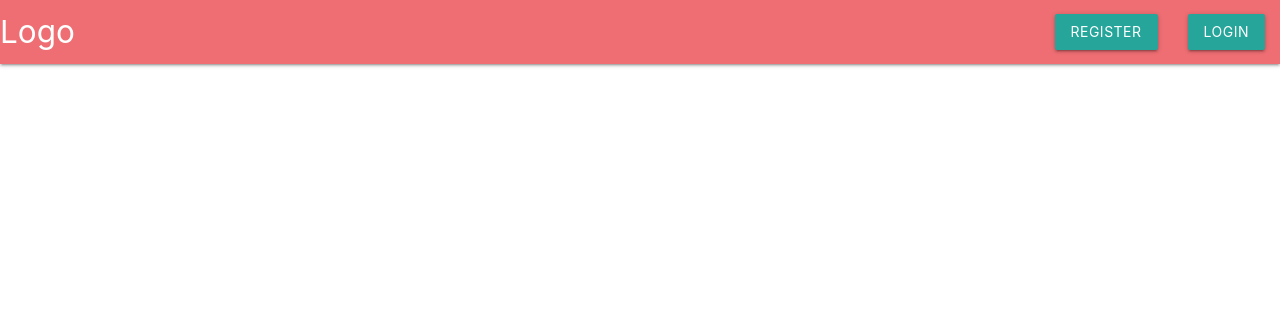
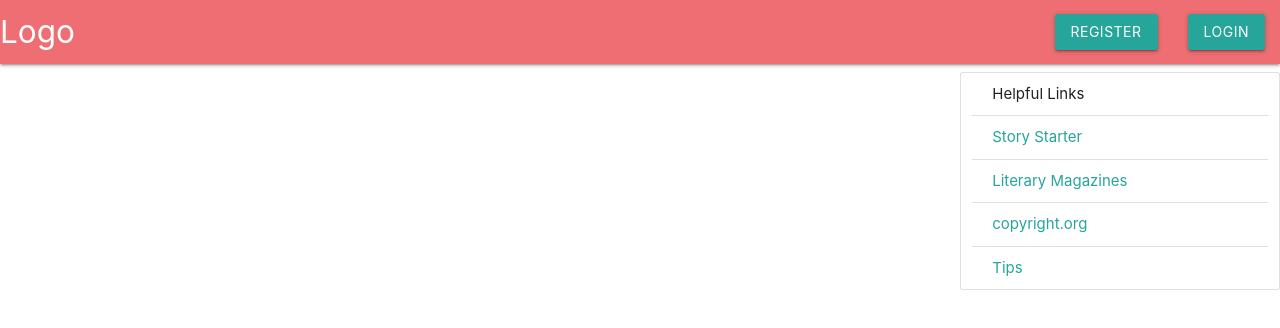
Before and after one commit to dwilli77/write-share, a React (Create React App) app in the folder client/: page / in a window 1280 px wide. Shown: the top 328 px of the page. Built offline with nearby package versions, Linux system fonts and the light colour scheme.

Commit message:
basic sidebar

```diff
--- a/client/public/index.html
+++ b/client/public/index.html
@@ -14,6 +14,7 @@
     -->
     <link rel="manifest" href="%PUBLIC_URL%/manifest.json" />
     <link rel="stylesheet" href="https://cdnjs.cloudflare.com/ajax/libs/materialize/1.0.0/css/materialize.min.css">
+    <link rel="stylesheet" href="./style.css">
     <script src="https://cdnjs.cloudflare.com/ajax/libs/materialize/1.0.0/js/materialize.min.js"></script>
 
     <!--
--- a/client/src/App.js
+++ b/client/src/App.js
@@ -1,12 +1,17 @@
 import React, { Component } from 'react';
 import './App.css';
 import Navbar from './components/Navbar'
+import StaticSidebar from './components/StaticSidebar'
 
 class App extends Component {
   render() {
     return (
       <>
         <Navbar />
+        <div className="row content-area">
+          <div className="col s9"></div>
+          <StaticSidebar />
+        </div>
       </>
     );
   }
--- a/client/src/components/Navbar/index.js
+++ b/client/src/components/Navbar/index.js
@@ -5,7 +5,7 @@ const Navbar = props => {
         <nav>
         <div className="nav-wrapper">
           <a href="/" className="brand-logo">Logo</a>
-          <ul className="right hide-on-med-and-down">
+          <ul className="right">
             <li><a href="/register" className="waves-effect waves-light btn">Register</a></li>
             <li><a href="/login" className="waves-effect waves-light btn">Login</a></li>
           </ul>
--- /dev/null
+++ b/client/src/components/StaticSidebar/index.js
@@ -0,0 +1,15 @@
+import React from 'react';
+
+const StaticSidebar = props => {
+    return (
+        <div className="side-nav collection col s3">
+            <p className="collection-item">Helpful Links</p>
+            <a href="https://thestorystarter.com" className="collection-item" target="_blank">Story Starter</a>
+            <a href="https://pw.org/content/literary-magazines" className="collection-item" target="_blank">Literary Magazines</a>
+            <a href="https://copyright.gov" className="collection-item" target="_blank">copyright.org</a>
+            <a href="https://writingcenter.unc.edu/tips-and-tools/group-writing/" className="collection-item" target="_blank">Tips</a>
+        </div>
+    )
+}
+
+export default StaticSidebar;
```
Also changed, not shown: client/public/style.css (added).
